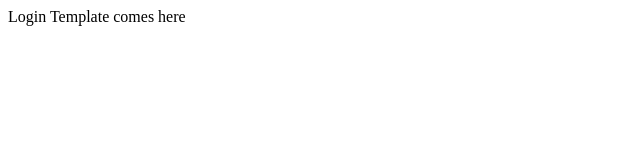
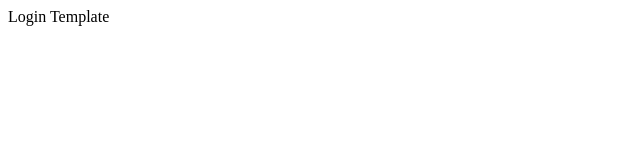
Before and after one commit to ShanmugapriyaVasu/trainingBatch1, an Angular app: page /login in a window 1280 px wide. Shown: the top 160 px of the page, without its empty margins (0-640 px from the left). Built offline with nearby package versions, Linux system fonts and the light colour scheme.

Commit message:
Login default message changed

```diff
--- a/src/app/auth/login/login.component.ts
+++ b/src/app/auth/login/login.component.ts
@@ -1,6 +1,6 @@
 import { Component } from '@angular/core';
 
 @Component ({
-  template: `Login Template comes here`
+  template: `Login Template`
 })
 export class LoginSection { }
```
